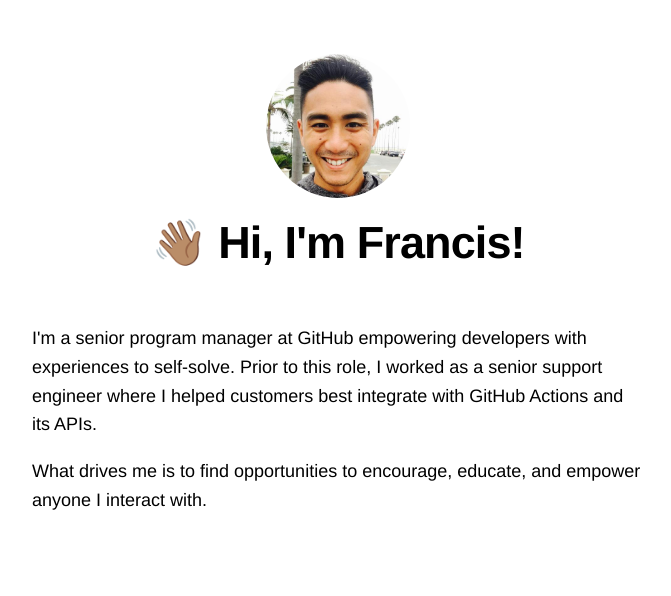
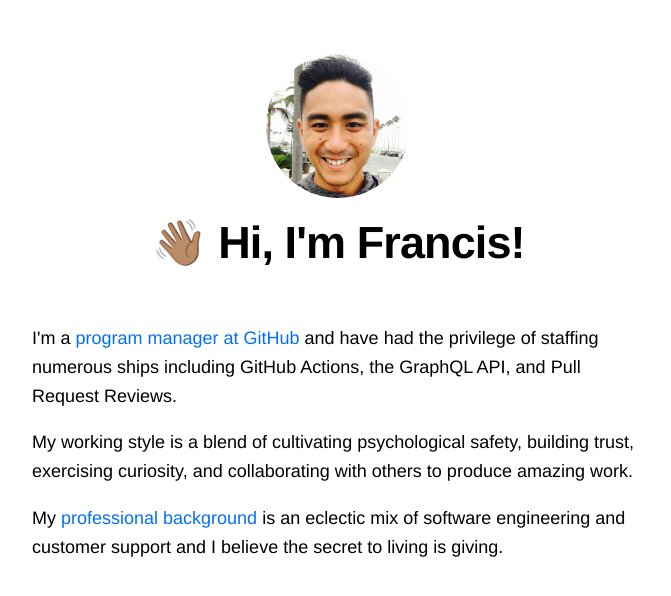
Before and after one commit to francisfuzz/dotcom, a Next.js app: page / in a window 1280 px wide. Shown: the top 596 px of the page, without its empty margins (302-973 px from the left). Built offline with nearby package versions, Linux system fonts and the light colour scheme.

Commit message:
content: update bio

```diff
--- a/pages/index.js
+++ b/pages/index.js
@@ -9,8 +9,9 @@ export default function Home() {
         <title>{siteTitle}</title>
       </Head>
       <section className={utilStyles.bio}>
-        <p>I'm a senior program manager at GitHub empowering developers with experiences to self-solve. Prior to this role, I worked as a senior support engineer where I helped customers best integrate with GitHub Actions and its APIs.</p>
-        <p>What drives me is to find opportunities to encourage, educate, and empower anyone I interact with.</p>
+        <p>I'm a <a href="https://github.com/francisfuzz" target="_blank">program manager at GitHub</a> and have had the privilege of staffing numerous ships including GitHub Actions, the GraphQL API, and Pull Request Reviews.</p>
+        <p>My working style is a blend of cultivating psychological safety, building trust, exercising curiosity, and collaborating with others to produce amazing work.</p>
+        <p>My <a href="https://www.linkedin.com/in/francis-b">professional background</a> is an eclectic mix of software engineering and customer support and I believe the secret to living is giving.</p>
       </section>
     </Layout>
   )
```
